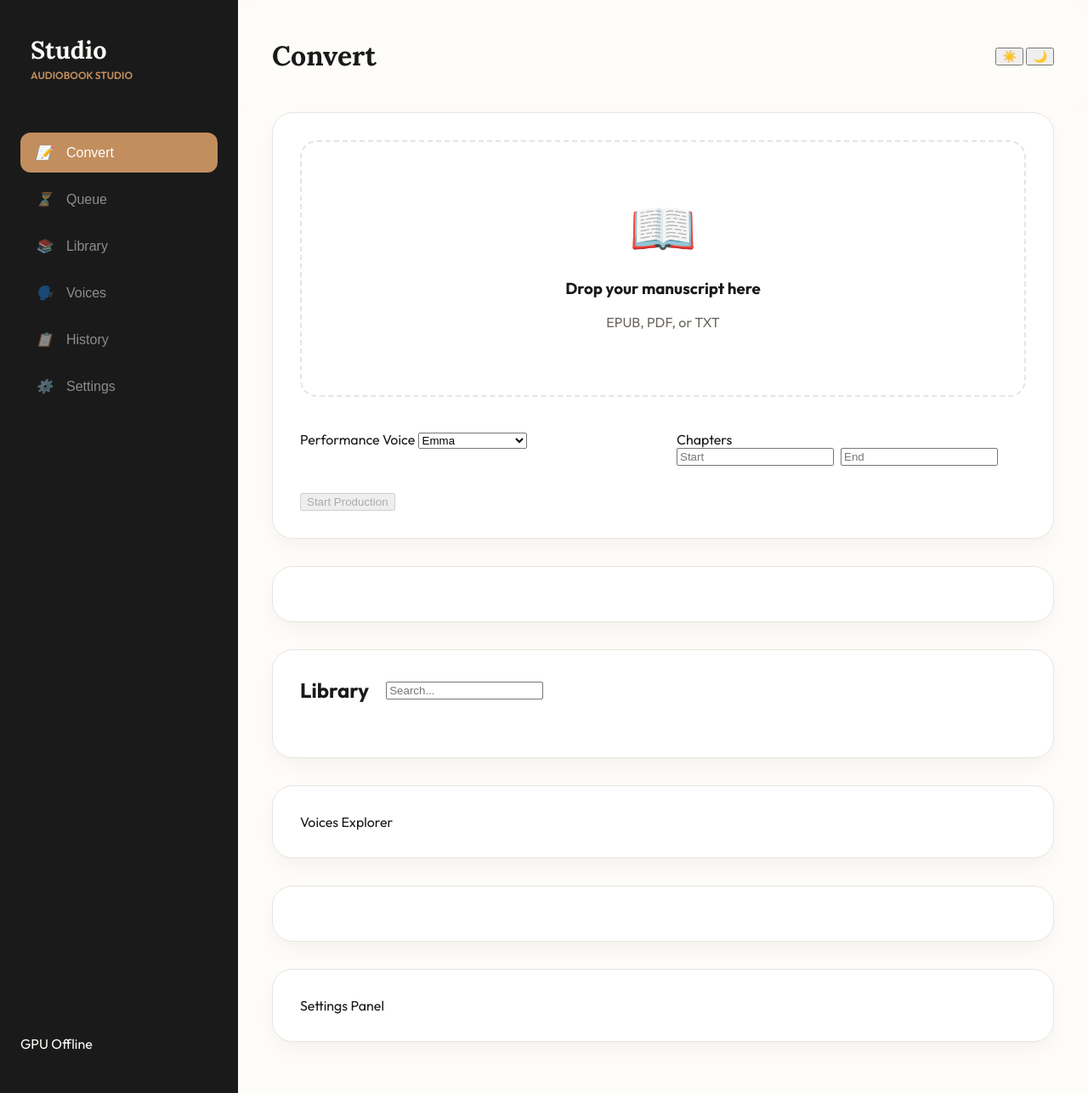
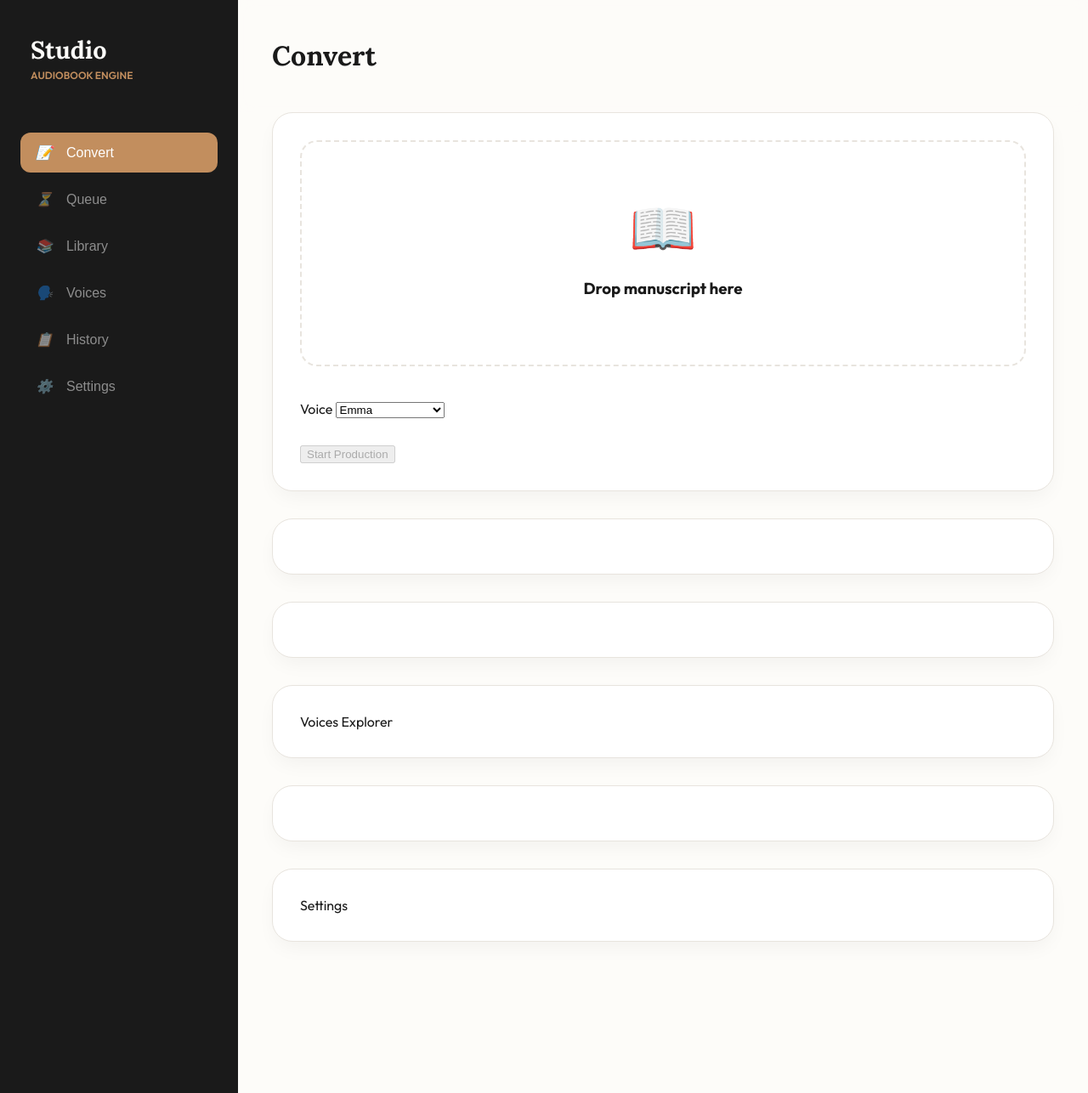
Before and after one commit to adinkraasante/epub-to-audiobook, a Flask app: page / in a window 1280 px wide. Shown: the whole page at 85% size. Run offline with Flask 3, Linux system fonts and the light colour scheme; parts of the project's set-up code (start-up, migrations or seed data) failed here and were passed over.

Commit message:
Fix JS syntax error (nested script tags) in UI overhaul

```diff
--- a/webapp/templates/index.html
+++ b/webapp/templates/index.html
@@ -100,7 +100,7 @@ body {
     <aside class="sidebar">
         <div class="sidebar-brand">
             <span class="logo-text">Studio</span>
-            <span class="logo-sub">Audiobook Studio</span>
+            <span class="logo-sub">Audiobook Engine</span>
         </div>
         <nav class="nav-links">
             <button class="nav-tab active" data-tab="convert"><i>📝</i> <span>Convert</span></button>
@@ -110,27 +110,10 @@ body {
             <button class="nav-tab" data-tab="history"><i>📋</i> <span>History</span></button>
             <button class="nav-tab" data-tab="settings"><i>⚙️</i> <span>Settings</span></button>
         </nav>
-        <div class="sidebar-footer">
-            <div class="gpu-status-card" id="gpu-sidebar-status">
-                <div style="display: flex; align-items: center; margin-bottom: 8px;">
-                    <span class="gpu-dot" id="gpu-state-dot"></span>
-                    <span id="gpu-state-label">GPU Offline</span>
-                </div>
-                <div id="gpu-detail-row" class="hidden" style="font-size: 0.75rem; opacity: 0.7;">
-                    <span id="gpu-instance-id"></span>
-                </div>
-            </div>
-        </div>
     </aside>
     <main class="app-main">
         <header class="top-bar">
             <h1 class="page-title" id="view-title">Convert</h1>
-            <div class="view-controls">
-                <div class="theme-selector">
-                    <button class="theme-btn active" data-theme="light">☀️</button>
-                    <button class="theme-btn" data-theme="dark">🌙</button>
-                </div>
-            </div>
         </header>
         <div class="content-body">
             <div class="tab-panel active" id="tab-convert">
@@ -138,74 +121,40 @@ body {
                     <form id="convert-form">
                         <div id="upload-area" style="border: 2px dashed var(--border); padding: 60px; text-align: center; border-radius: 20px; cursor: pointer;">
                             <div style="font-size: 4rem;">📖</div>
-                            <h3 id="file-name-display">Drop your manuscript here</h3>
-                            <p style="color: var(--text-secondary);">EPUB, PDF, or TXT</p>
+                            <h3 id="file-name-display">Drop manuscript here</h3>
                             <div class="file-name hidden" id="file-name"></div>
                         </div>
                         <input type="file" id="file-input" class="hidden" accept=".epub,.pdf,.mobi,.azw3,.fb2,.txt,.html,.htm,.docx">
 
                         <div style="margin-top: 40px; display: grid; grid-template-columns: 1fr 1fr; gap: 32px;">
                             <div class="option-group">
-                                <label class="option-label">Performance Voice</label>
+                                <label class="option-label">Voice</label>
                                 <select id="voice-select-simple" class="option-select">
-                                    <optgroup label="Kokoro (Local)">
+                                    <optgroup label="Kokoro">
                                         {% for voice_id, voice in voices.items() if voice.engine == 'kokoro' %}
                                         <option value="{{ voice_id }}">{{ voice.name }}</option>
                                         {% endfor %}
                                     </optgroup>
-                                    <optgroup label="Edge (Microsoft)">
+                                    <optgroup label="Edge">
                                         {% for voice_id, voice in voices.items() if voice.engine == 'edge' %}
-                                        <option value="{{ voice_id }}">{{ voice.name }}</option>
-                                        {% endfor %}
-                                    </optgroup>
-                                    <optgroup label="Polly (Amazon)">
-                                        {% for voice_id, voice in voices.items() if voice.engine == 'polly' %}
                                         <option value="{{ voice_id }}">{{ voice.name }}</option>
                                         {% endfor %}
                                     </optgroup>
                                 </select>
                             </div>
-                            <div class="option-group">
-                                <label class="option-label">Chapters</label>
-                                <div style="display: flex; gap: 8px;">
-                                    <input type="number" id="start-chapter" class="option-select" placeholder="Start">
-                                    <input type="number" id="end-chapter" class="option-select" placeholder="End">
-                                </div>
-                            </div>
-                        </div>
-
-                        <div id="main-cost-estimate" class="hidden" style="margin-top: 32px; padding: 20px; background: var(--bg-element); border-radius: 12px; text-align: center;">
-                            Estimated production cost: <strong class="cost-value" style="color: var(--accent); font-size: 1.2rem;">$0.00</strong>
                         </div>
 
                         <button type="submit" id="convert-btn" class="convert-btn" style="margin-top: 32px;" disabled>Start Production</button>
                         <input type="hidden" id="selected-voice" name="voice" value="bf_emma">
-                        <input type="hidden" id="selected-engine" name="engine" value="kokoro">
                     </form>
                 </div>
             </div>
 
-            <div class="tab-panel" id="tab-queue">
-                <div class="card"><div id="queue-content"></div></div>
-            </div>
-            <div class="tab-panel" id="tab-library">
-                <div class="card">
-                    <div style="display:flex; gap: 20px; align-items:center; margin-bottom: 32px;">
-                        <h2 class="card-title" style="margin:0;">Library</h2>
-                        <input type="text" id="library-search" class="option-select" placeholder="Search..." style="max-width: 300px;">
-                    </div>
-                    <div id="library-grid"></div>
-                </div>
-            </div>
-            <div class="tab-panel" id="tab-voices">
-                <div class="card">Voices Explorer</div>
-            </div>
-            <div class="tab-panel" id="tab-history">
-                <div class="card"><div id="history-content"></div></div>
-            </div>
-            <div class="tab-panel" id="tab-settings">
-                <div class="card">Settings Panel</div>
-            </div>
+            <div class="tab-panel" id="tab-queue"><div class="card"><div id="queue-content"></div></div></div>
+            <div class="tab-panel" id="tab-library"><div class="card"><div id="library-grid"></div></div></div>
+            <div class="tab-panel" id="tab-voices"><div class="card">Voices Explorer</div></div>
+            <div class="tab-panel" id="tab-history"><div class="card"><div id="history-content"></div></div></div>
+            <div class="tab-panel" id="tab-settings"><div class="card">Settings</div></div>
         </div>
     </main>
     <audio id="preview-audio"></audio>
@@ -282,8 +231,7 @@ body {
             document.querySelectorAll('.tab-panel').forEach(p => p.classList.remove('active'));
 
             document.querySelector(`.nav-tab[data-tab="${tabId}"]`)?.classList.add('active');
-            document.getElementById(`tab-${tabId}`)?.classList.add('active');
-            document.getElementById('view-title').textContent = tabId.charAt(0).toUpperCase() + tabId.slice(1);
+            document.getElementById(`tab-${tabId}`)?.classList.add('active');\n            document.getElementById('view-title').textContent = tabId.charAt(0).toUpperCase() + tabId.slice(1);
 
             localStorage.setItem('audiobook-tab', tabId);
 
```
